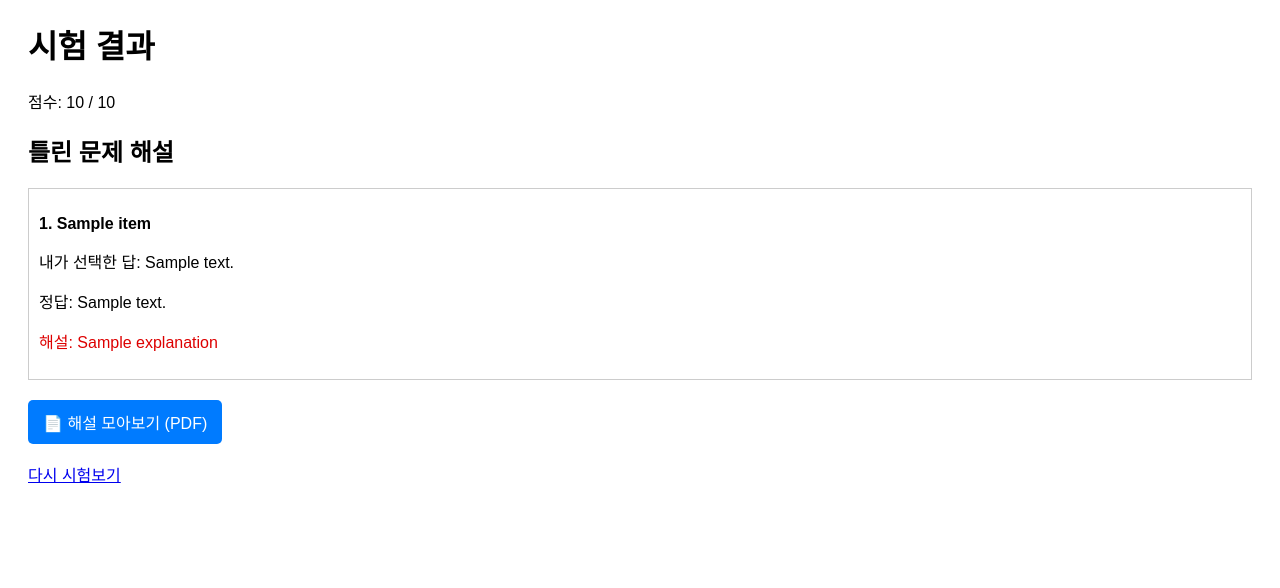
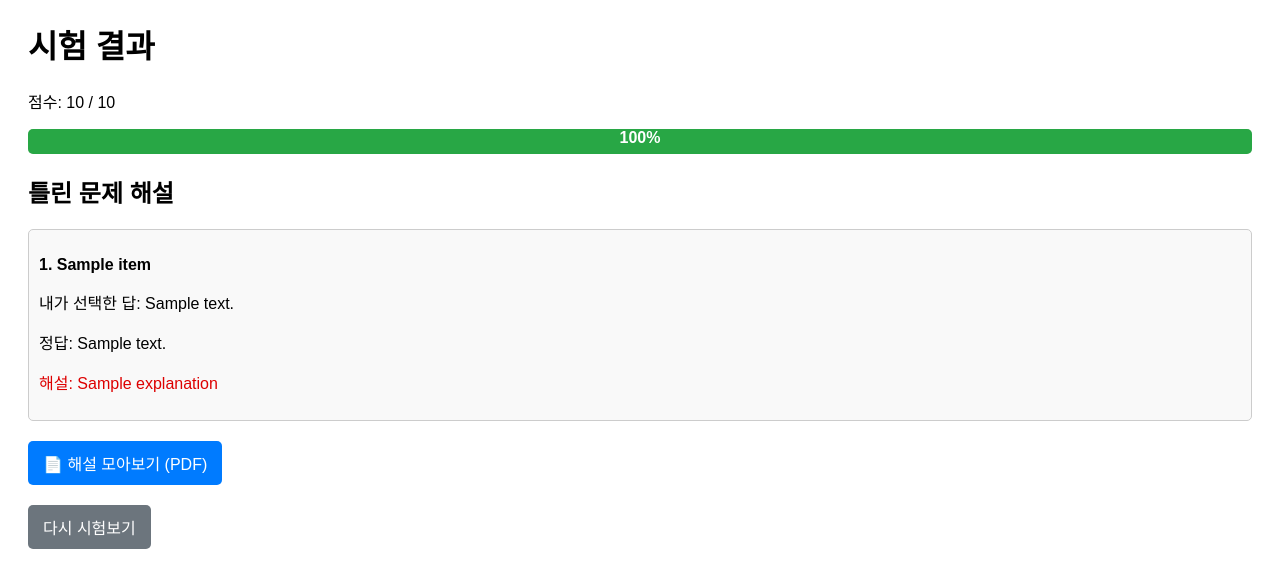
Before and after one commit to yonghokim1996-maker/flask-quiz, a Flask app: template templates/result.html in a window 1280 px wide. Shown: the top 588 px of the page. Run offline with Flask 3, Linux system fonts and the light colour scheme; the template is opened without the code that fills it: most values are stand-ins (such as "Sample title", 1, 10 or a date in 2020).

Commit message:
Add score progress bar to result page

```diff
--- a/templates/result.html
+++ b/templates/result.html
@@ -2,10 +2,33 @@
 <html>
 <head>
     <title>시험 결과</title>
+    <meta name="viewport" content="width=device-width, initial-scale=1.0">
     <style>
         body { font-family: Arial, sans-serif; }
         .result { margin: 20px; }
-        .wrong-answer { margin-top: 20px; border: 1px solid #ccc; padding: 10px; }
+        .score-bar-container {
+            width: 100%;
+            background-color: #ddd;
+            border-radius: 5px;
+            margin: 15px 0;
+        }
+        .score-bar {
+            height: 25px;
+            width: 0%;
+            background-color: #28a745;
+            border-radius: 5px;
+            text-align: center;
+            color: white;
+            font-weight: bold;
+            transition: width 1s ease-in-out;
+        }
+        .wrong-answer {
+            margin-top: 20px;
+            border: 1px solid #ccc;
+            padding: 10px;
+            border-radius: 5px;
+            background: #f9f9f9;
+        }
         .question { font-weight: bold; }
         .explanation { color: #d00; }
         .pdf-link {
@@ -20,12 +43,40 @@
         .pdf-link:hover {
             background-color: #0056b3;
         }
+        a.retry-link {
+            display: inline-block;
+            margin-top: 20px;
+            padding: 10px 15px;
+            background-color: #6c757d;
+            color: white;
+            text-decoration: none;
+            border-radius: 5px;
+        }
+        a.retry-link:hover {
+            background-color: #5a6268;
+        }
     </style>
+    <script>
+        document.addEventListener('DOMContentLoaded', function() {
+            const score = {{ score }};
+            const total = {{ total }};
+            const percentage = (score / total) * 100;
+            const bar = document.getElementById('score-bar');
+            bar.style.width = percentage + '%';
+            bar.textContent = Math.round(percentage) + '%';
+        });
+    </script>
 </head>
 <body>
     <div class="result">
         <h1>시험 결과</h1>
         <p>점수: {{ score }} / {{ total }}</p>
+
+        <!-- ✅ 점수 게이지 바 -->
+        <div class="score-bar-container">
+            <div id="score-bar" class="score-bar"></div>
+        </div>
+
         {% if incorrect_answers %}
             <h2>틀린 문제 해설</h2>
             {% for item in incorrect_answers %}
@@ -40,13 +91,14 @@
             <p>모든 문제를 맞추셨습니다! 🎉</p>
         {% endif %}
 
-        <!-- ✅ 해설 모아보기 버튼 추가 -->
+        <!-- PDF 보기 -->
         <a class="pdf-link" href="{{ url_for('static', filename='files/answers.pdf') }}" target="_blank">
             📄 해설 모아보기 (PDF)
         </a>
 
-        <br><br>
-        <a href="/">다시 시험보기</a>
+        <!-- 다시 시험보기 -->
+        <br>
+        <a href="/" class="retry-link">다시 시험보기</a>
     </div>
 </body>
 </html>
```
